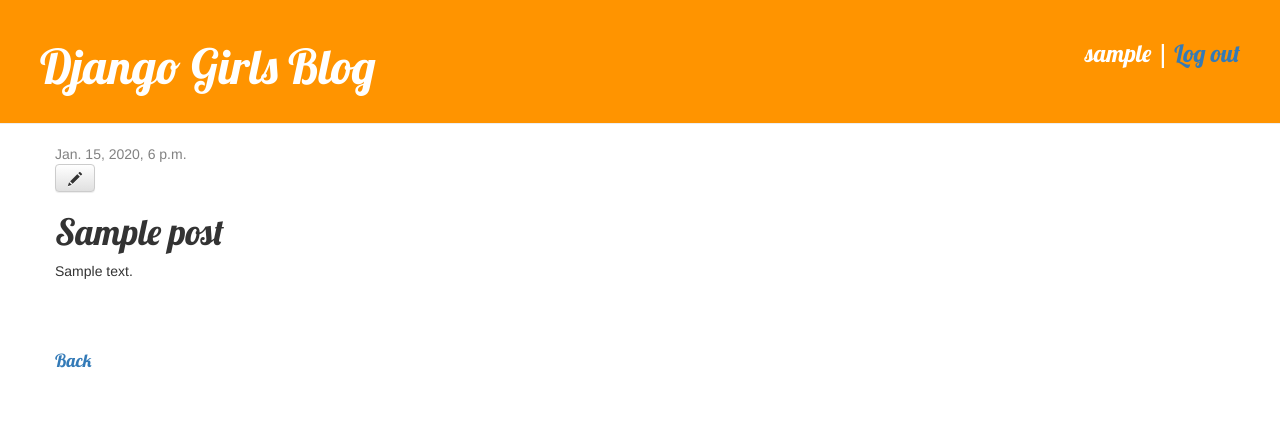
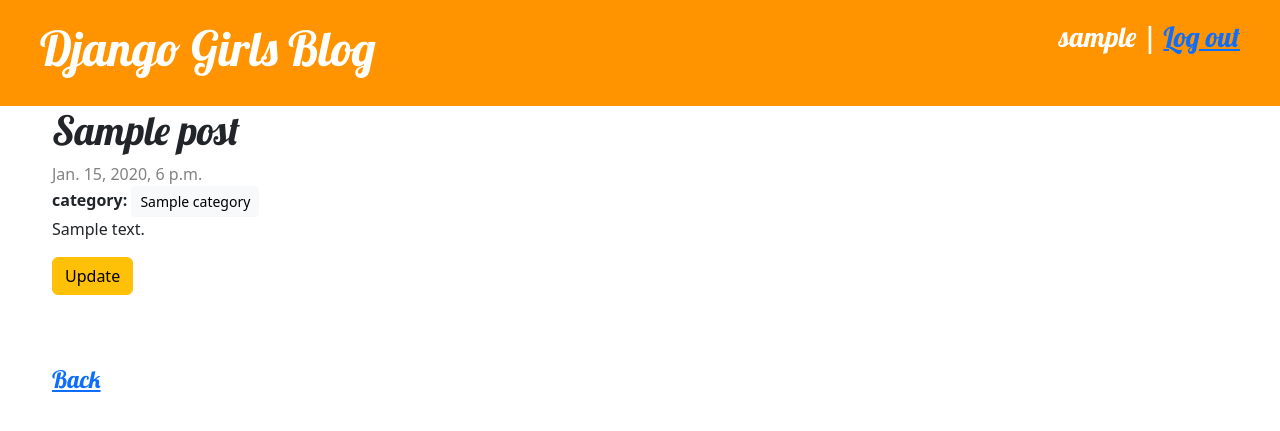
Before and after one commit to husfuu/djangoblog, a Django app: page /post/1/ in a window 1280 px wide. Shown: the top 431 px of the page. Run offline with Django 4.2, Linux system fonts and the light colour scheme; a user stored in the database is signed in; tables that the repository leaves empty hold one stand-in row (values such as "Sample post"); some libraries are stand-ins or nearby versions.

Commit message:
feat(category): add category feature

```diff
--- a/blog/admin.py
+++ b/blog/admin.py
@@ -1,7 +1,11 @@
 from django.contrib import admin
-from .models import Post
+from .models import Post, Category
 
 # Register your models here.
 @admin.register(Post)
 class PostAdmin(admin.ModelAdmin):
     list_display = ['title', 'author', 'published_date']
+
+@admin.register(Category)
+class CategoryAdmin(admin.ModelAdmin):
+    list_display = ['name']
--- a/blog/models.py
+++ b/blog/models.py
@@ -2,14 +2,20 @@
 from django.utils import timezone
 
 # Create your models here.
+class Category(models.Model):
+    name = models.CharField(max_length=10)
+
+    def __str__(self):
+        return self.name
+
+
 class Post(models.Model):
-    author = models.ForeignKey('auth.User', on_delete=models.CASCADE)
+    category = models.ManyToManyField(Category)
+    author = models.ForeignKey("auth.User", on_delete=models.CASCADE)
     title = models.CharField(max_length=200)
     text = models.TextField()
-    created_date = models.DateTimeField(
-        default=timezone.now)
-    published_date = models.DateTimeField(
-        blank=True, null=True)
+    created_date = models.DateTimeField(default=timezone.now)
+    published_date = models.DateTimeField(blank=True, null=True)
 
     def publish(self):
         self.published_date = timezone.now()
--- a/blog/templates/blog/base.html
+++ b/blog/templates/blog/base.html
@@ -3,8 +3,8 @@
 
 <head>
     <title>Django Girls blog</title>
-    <link rel="stylesheet" href="//maxcdn.bootstrapcdn.com/bootstrap/3.2.0/css/bootstrap.min.css">
-    <link rel="stylesheet" href="//maxcdn.bootstrapcdn.com/bootstrap/3.2.0/css/bootstrap-theme.min.css">
+    <link href="https://cdn.jsdelivr.net/npm/bootstrap@5.3.0-alpha1/dist/css/bootstrap.min.css" rel="stylesheet" integrity="sha384-GLhlTQ8iRABdZLl6O3oVMWSktQOp6b7In1Zl3/Jr59b6EGGoI1aFkw7cmDA6j6gD" crossorigin="anonymous">
+    <script src="https://cdn.jsdelivr.net/npm/bootstrap@5.3.0-alpha1/dist/js/bootstrap.bundle.min.js" integrity="sha384-w76AqPfDkMBDXo30jS1Sgez6pr3x5MlQ1ZAGC+nuZB+EYdgRZgiwxhTBTkF7CXvN" crossorigin="anonymous"></script>
     <link href='//fonts.googleapis.com/css?family=Lobster&subset=latin,latin-ext' rel='stylesheet' type='text/css'>
     <link rel="stylesheet" href="{% static 'css/style.css' %}">
 </head>
--- a/blog/templates/blog/post_create.html
+++ b/blog/templates/blog/post_create.html
@@ -6,7 +6,7 @@
     <table>
         {{ form.as_table }}
     </table>
-    <button type="submit" class="save btn btn-default">Save</button>
+    <button type="submit" class="save btn btn-success">Save</button>
 </form>
 <div>
     <h4><a href="/">Back</a></h4>
--- a/blog/templates/blog/post_detail.html
+++ b/blog/templates/blog/post_detail.html
@@ -2,16 +2,20 @@
 
 {% block content %}
 <div class="post">
+    <h1>{{ post.title }}</h1>
     {% if post.published_date %}
     <div class="date">
         {{ post.published_date }}
     </div>
     {% endif %}
+    <b>category:</b>
+    {% for cat in post.category.all %}
+    <a class="btn btn-light btn-sm" href="{% url 'blog:post_category' category_id=cat.id%}" role="button">{{cat}}</a>
+    {% endfor %}
+    <p>{{ post.text | linebreaksbr }}</p>
     {% if user.is_authenticated %}
-    <a class="btn btn-default" href="{% url 'blog:post_edit' pk=post.pk %}"><span class="glyphicon glyphicon-pencil"></span></a>
+    <a class="btn btn-warning" href="{% url 'blog:post_edit' pk=post.pk %}"><span class="glyphicon glyphicon-pencil"></span>Update</a>
     {% endif %}
-    <h1>{{ post.title }}</h1>
-    <p>{{ post.text|linebreaksbr }}</p>
 </div>
 <div>
     <h4><a href="/">Back</a></h4>
--- a/blog/templates/blog/post_list.html
+++ b/blog/templates/blog/post_list.html
@@ -3,11 +3,13 @@
 {% block content %}
     {% for post in posts %}
         <div class="post">
+            <h1><a href="{% url 'blog:post_detail' post.pk %}">{{ post.title }}</a></h1>
             <div class="date">
                 {{ post.published_date }}
             </div>
-            <h1><a href="{% url 'blog:post_detail' post.pk %}">{{ post.title }}</a></h1>
-            <p>{{ post.text|linebreaksbr }}</p>
+            <p class="text-start" >
+                {{ post.text|slice:"0:300"|linebreaksbr }}...
+            </p>
         </div>
     {% endfor %}
 {% endblock %}
--- a/blog/urls.py
+++ b/blog/urls.py
@@ -1,11 +1,16 @@
 from blog import views
 from django.urls import path
 
-app_name = 'blog'
+app_name = "blog"
 
 urlpatterns = [
-    path('', views.post_list, name='post_list'),
-    path('post/new', views.post_create, name='post_create'),
-    path('post/<int:pk>/', views.post_detail, name="post_detail"),
-    path('post/<int:pk>/edit', views.post_edit, name="post_edit")
+    path("", views.post_list, name="post_list"),
+    path("post/new", views.post_create, name="post_create"),
+    path("post/<int:pk>/", views.post_detail, name="post_detail"),
+    path("post/<int:pk>/edit", views.post_edit, name="post_edit"),
+    path(
+        "post/category/<int:category_id>",
+        views.post_list_by_category,
+        name="post_category",
+    ),
 ]
--- a/blog/views.py
+++ b/blog/views.py
@@ -1,17 +1,21 @@
-from django.shortcuts import render, redirect, get_object_or_404
-from .models import Post
+from .models import Post, Category
 from .forms import PostForm
 from django.utils import timezone
+from django.shortcuts import render, redirect, get_object_or_404
 
 # Create your views here.
 def post_list(request):
-    posts = Post.objects.filter(published_date__lte=timezone.now()).order_by('published_date')
+    posts = Post.objects.filter(published_date__lte=timezone.now()).order_by(
+        "published_date"
+    )
 
-    return render(request, 'blog/post_list.html', {'posts': posts})
+    return render(request, "blog/post_list.html", {"posts": posts})
+
 
 def post_detail(request, pk):
     post = get_object_or_404(Post, pk=pk)
-    return render(request, 'blog/post_detail.html', {'post': post})
+    return render(request, "blog/post_detail.html", {"post": post})
+
 
 def post_create(request):
     if request.method == "POST":
@@ -21,17 +25,17 @@
             post.author = request.user
             post.published_date = timezone.now()
             post.save()
-            return redirect('blog:post_detail', pk=post.pk)
+            return redirect("blog:post_detail", pk=post.pk)
     else:
         form = PostForm()
 
-    return render(request, 'blog/post_create.html', {"form": form})
+    return render(request, "blog/post_create.html", {"form": form})
 
 
 def post_edit(request, pk):
     # get post data (object based on id)
     post = get_object_or_404(Post, pk=pk)
-    if request.method == 'POST':
+    if request.method == "POST":
         # put post object into form
         form = PostForm(request.POST, instance=post)
         if form.is_valid():
@@ -39,8 +43,23 @@
             post.author = request.user
             post.published_date = timezone.now()
             post.save()
-            return redirect('blog:post_detail', pk=post.pk)
+            return redirect("blog:post_detail", pk=post.pk)
     else:
         form = PostForm(instance=post)
 
-    return render(request, 'blog/post_create.html', {'form': form})
+    return render(request, "blog/post_create.html", {"form": form})
+
+
+def post_list_by_category(request, category_id):
+    """Display a list of posts in a given category id
+
+    Args:
+        request (HttpRequest)   : The incoming HTTP request
+        category_id (int)       : category id that got from client
+
+    Returns:
+        HttpResponse    : The HTTP response to be sent to the client
+    """
+    posts = Post.objects.filter(category__id=category_id)
+
+    return render(request, "blog/post_list.html", {"posts": posts})
```
Also changed, not shown: requirements.txt (+19 -0 lines), blog/migrations/0002_category.py (added), blog/migrations/0003_remove_category_post_post_post.py (added), blog/migrations/0004_rename_post_post_category.py (added).
